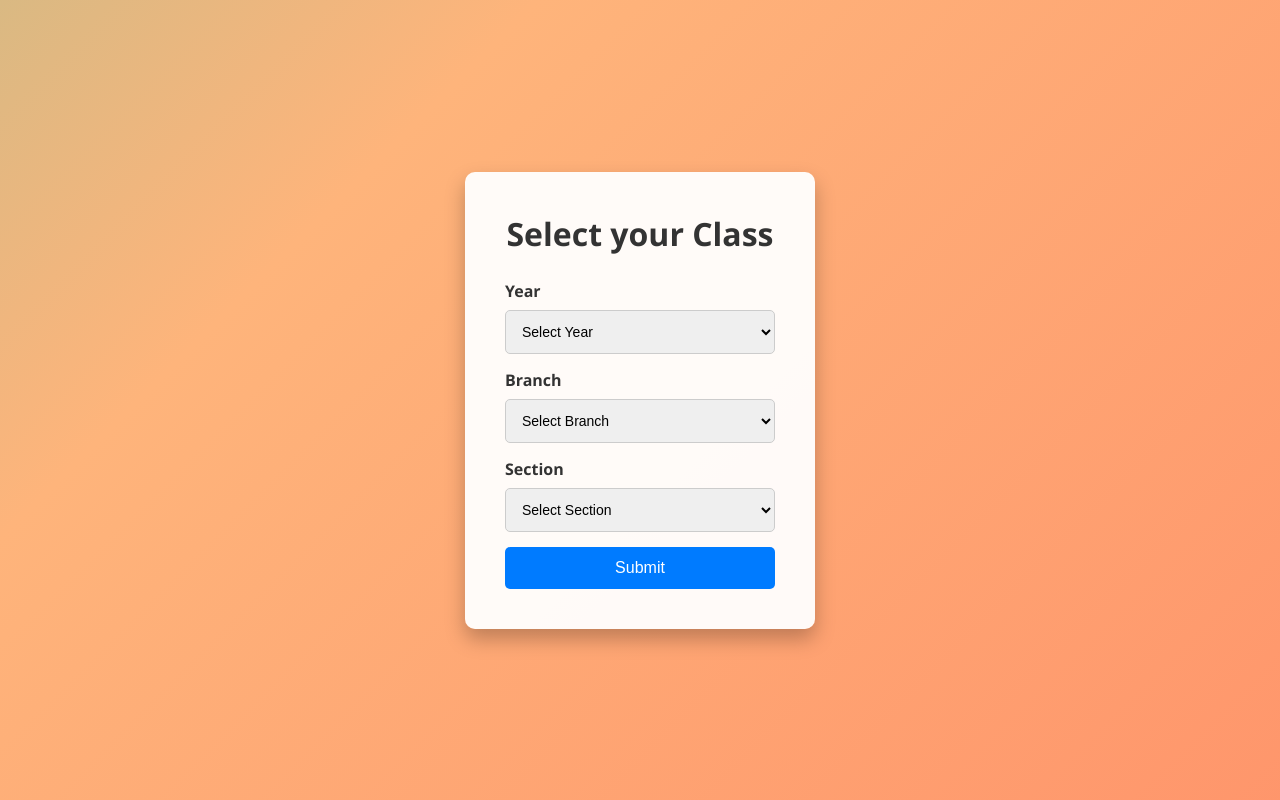
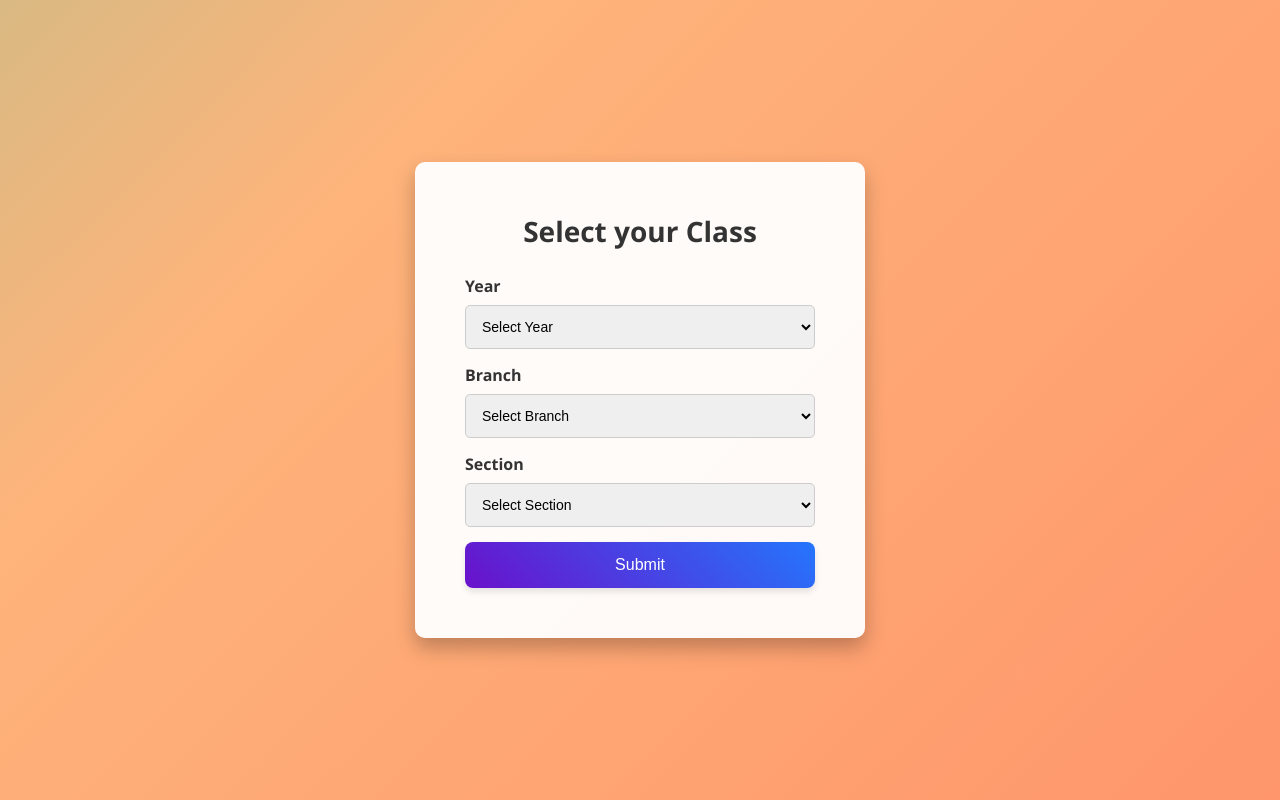
Before and after one commit to Sahith200444/Aigrading, a Flask app: page /yearselection in a window 1280 px wide. Run offline with Flask 3, Linux system fonts and the light colour scheme; the visitor is signed in with stand-in values (Sample User, id 1); some libraries are stand-ins or nearby versions.

Commit message:
Update yearselection.html

```diff
--- a/templates/yearselection.html
+++ b/templates/yearselection.html
@@ -33,9 +33,9 @@
     /* Container Styles */
     .container {
       background: rgba(255, 255, 255, 0.95);
-      padding: 40px;
+      padding: 50px;
       border-radius: 10px;
-      width: 350px;
+      width: 450px;
       box-shadow: 0 10px 20px rgba(0,0,0,0.25);
       animation: fadeInUp 0.8s ease-out;
       text-align: center;
@@ -53,6 +53,7 @@
     h1 {
       margin-bottom: 25px;
       color: #333;
+      font-size: 28px;
     }
     .dropdown-group {
       margin-bottom: 15px;
@@ -77,18 +78,19 @@
       outline: none;
     }
     .btn {
-      background: #007bff;
+      background: linear-gradient(45deg, #6a11cb, #2575fc);
       color: #fff;
       border: none;
-      padding: 12px 20px;
-      border-radius: 5px;
+      padding: 14px 20px;
+      border-radius: 8px;
       cursor: pointer;
       font-size: 16px;
       transition: background 0.3s, transform 0.2s;
       width: 100%;
+      box-shadow: 0 4px 6px rgba(0,0,0,0.1);
     }
     .btn:hover {
-      background: #0056b3;
+      background: linear-gradient(45deg, #7a12cd, #2d85fc);
       transform: translateY(-2px);
     }
   </style>
```
